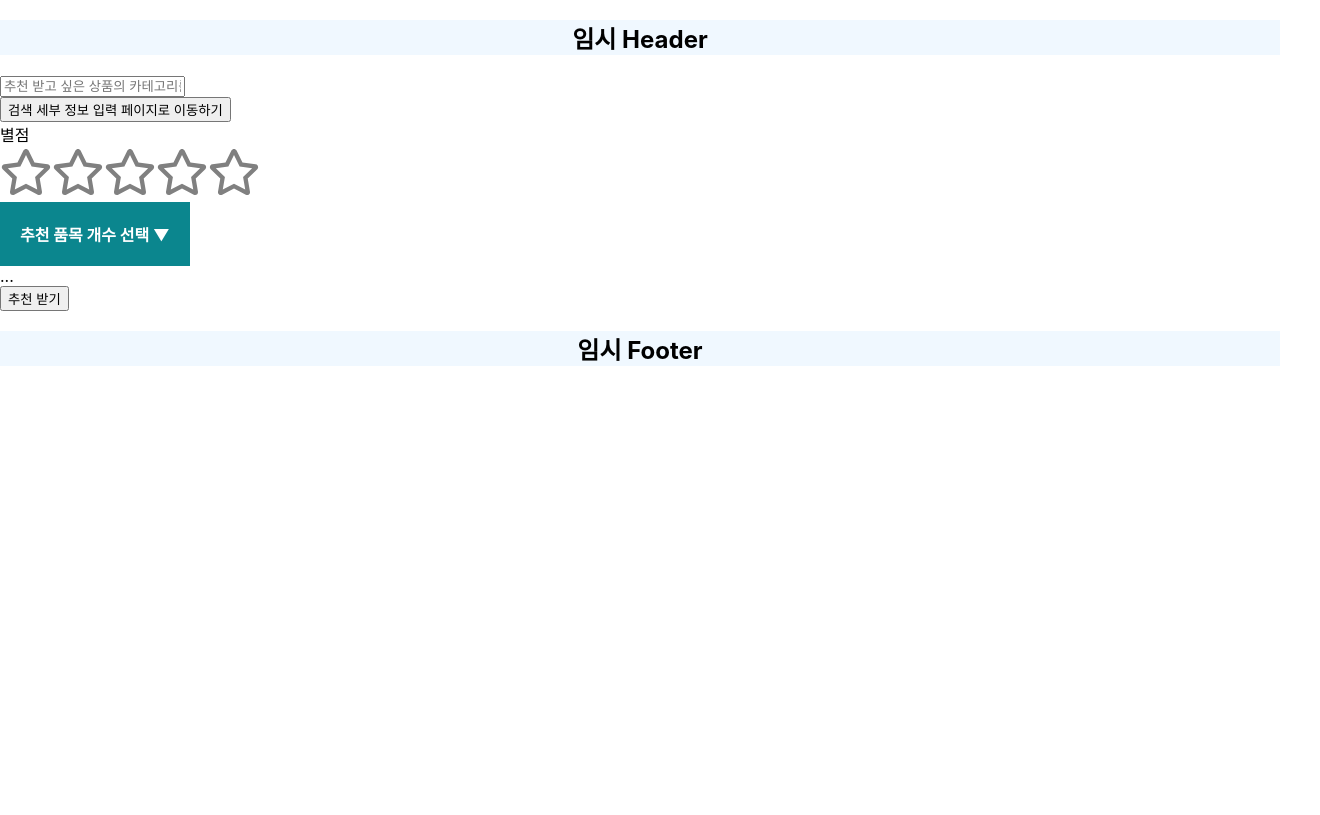
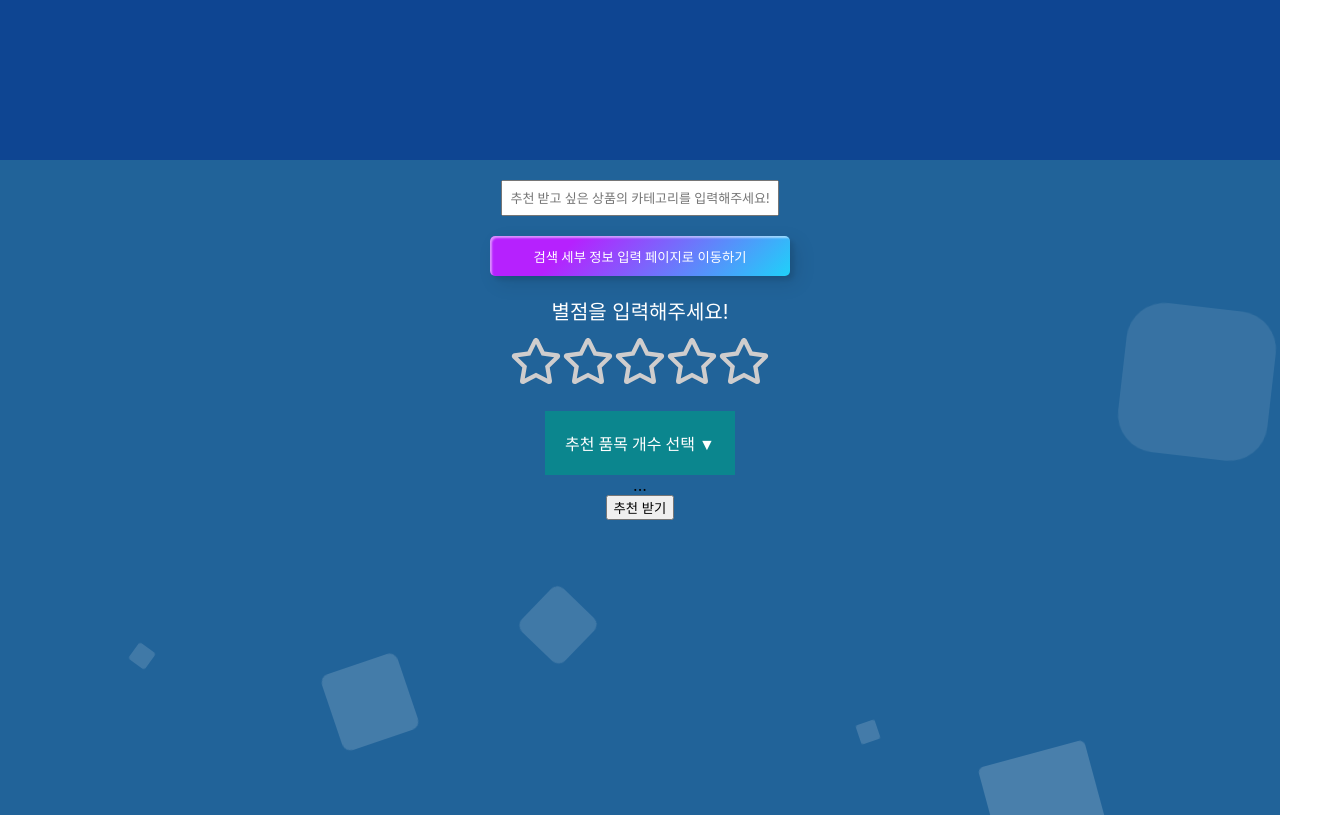
Before and after one commit to minggichae/COUrse-RN, a React (Create React App) app: page / in a window 1280 px wide. Shown: the top 815 px of the page, 1320 px wide, since content can reach past the window. Built offline with nearby package versions, Linux system fonts and the light colour scheme.

Commit message:
feat: css 작업 - header, button, background layout, star rating

```diff
--- a/package.json
+++ b/package.json
@@ -6,8 +6,10 @@
     "@testing-library/jest-dom": "^5.17.0",
     "@testing-library/react": "^13.4.0",
     "@testing-library/user-event": "^13.5.0",
+    "bootstrap": "^5.3.3",
     "framer-motion": "^11.9.0",
     "react": "^18.3.1",
+    "react-bootstrap": "^2.10.5",
     "react-dom": "^18.3.1",
     "react-icons": "^5.3.0",
     "react-router-dom": "^6.26.2",
--- a/src/App.css
+++ b/src/App.css
@@ -1,13 +1,294 @@
-/*header*/
-.header {
+
+/*header - https://wpdean.com/css-header/ */
+:root {
+  --bg: #0e4592;
+  --c1: #457b9d;
+  --c2: #fff;
+  --c3: #a8dadc;
+
+  /*
+  --bg: #112;
+  --c1: blue;
+  --c2: white;
+  --c3: #eef;
+  */
+}
+
+header {
+  height: 50vh;
+  box-sizing: border-box;
+  display: flex;
+  flex-direction: column;
+  justify-content: flex-end;
+  align-items: center;
   position: relative;
+  background-color: var(--bg);
+}
+
+@keyframes showBars {
+  0% { opacity: 0; background-position: -400% 7%, 500% 21%, -400% 35%, 500% 49%, -400% 63%, 500% 77%, -400% 91% ; }
+  14% { background-position: 0% 7%, 500% 21%, -400% 35%, 500% 49%, -400% 63%, 500% 77%, -400% 91% ; }
+  28% { background-position: 0% 7%, 100% 21%, -400% 35%, 500% 49%, -400% 63%, 500% 77%, -400% 91% ; }
+  42% { background-position: 0% 7%, 100% 21%,    0% 35%, 500% 49%, -400% 63%, 500% 77%, -400% 91% ; }
+  56% { background-position: 0% 7%, 100% 21%,    0% 35%, 100% 49%, -400% 63%, 500% 77%, -400% 91% ; }
+  70% { background-position: 0% 7%, 100% 21%,    0% 35%, 100% 49%,    0% 63%, 500% 77%, -400% 91% ; }
+  84% { background-position: 0% 7%, 100% 21%,    0% 35%, 100% 49%,    0% 63%, 100% 77%, -400% 91% ; }
+  98%, 100% { opacity: 1; background-position: 0% 7%, 100% 21%, 0% 35%, 100% 49%, 0% 63%, 100% 77%, 0% 91%; }
+}
+
+header::after {
+  content: "";
   width: 100%;
+  height: 20vh;
+  position: absolute;
+  top: 0;
+  left: 0;
+  background-color: inherit;
+  background-repeat: no-repeat;
+  background-size: 70% 7%;
+  background-image:
+    linear-gradient(var(--c1),var(--c1)),
+    linear-gradient(var(--c2),var(--c2)),
+    linear-gradient(var(--c1),var(--c1)),
+    linear-gradient(var(--c2),var(--c2)),
+    linear-gradient(var(--c1),var(--c1)),
+    linear-gradient(var(--c2),var(--c2)),
+    linear-gradient(var(--c1),var(--c1));
+  background-position: 0% 7%, 100% 21%, 0% 35%, 100% 49%, 0% 63%, 100% 77%, 0% 91%;
+  animation: showBars 3.5s;
+}
+
+@keyframes showText {
+  0% { opacity: 0; transform: translate(0, -100%); }
+  20% { opacity: 0; }
+  100% { opacity: 1; transform: translate(0, 0); }
+}
+
+header > div {
+  position: relative;
+  transform: translate(-100%, 0);
+  opacity: 0;
+  animation: showText 2s 1;
+  animation-fill-mode: forwards;
+  animation-delay: 3.5s;
   text-align: center;
-  background-color: aliceblue;
+}
+
+h1 {
+  font-weight: 400;
+  font-family: Oswald, Montserrat, arial, sans-serif;
+  margin: 0;
+  font-size: 10vw;
+  color: var(--c2);
+}
+
+p {
+  color: var(--c3);
+  margin: 0;
+  font-size: 5vw;
+  margin-bottom: 5vh;
+}
+
+@media all and (min-width: 768px) { /*반응형 코드 진입*/
+
+  @keyframes showBarsBig {
+    0% { opacity: 0; background-position: 7% -400%, 21% 500%, 35% -400%, 49% 500%, 63% -400%, 77% 500%, 91% -400%; }
+    14% { background-position: 7% 0%, 21% 500%, 35% -400%, 49% 500%, 63% -400%, 77% 500%, 91% -400%; }
+    28% { background-position: 7% 0%, 21% 100%, 35% -400%, 49% 500%, 63% -400%, 77% 500%, 91% -400%; }
+    42% { background-position: 7% 0%, 21% 100%, 35% 0%, 49% 500%, 63% -400%, 77% 500%, 91% -400%; }
+    56% { background-position: 7% 0%, 21% 100%, 35% 0%, 49% 100%, 63% -400%, 77% 500%, 91% -400%; }
+    70% { background-position: 7% 0%, 21% 100%, 35% 0%, 49% 100%, 63% 0%, 77% 500%, 91% -400%; }
+    84% { background-position: 7% 0%, 21% 100%, 35% 0%, 49% 100%, 63% 0%, 77% 100%, 91% -400%; }
+    98%, 100% { opacity: 1; background-position: 7% 0%, 21% 100%, 35% 0%, 49% 100%, 63% 0%, 77% 100%, 91% 0%; }
+  }
+
+  @keyframes showTextBig {
+    0% { opacity: 0; transform: translate(-100%, 0); }
+    20% { opacity: 0; }
+    100% { opacity: 1; transform: translate(0vw, 0); }
+  }
+
+  header {
+    height: 20vh;
+    flex-direction: column;
+    align-items: flex-start;
+    justify-content: center;
+  }
+
+  header::after {
+    width: 20vw;
+    height: 100%;
+    background-size: 7% 70%;
+    background-position:
+      7% 0%, 21% 100%, 35% 0%, 49% 100%, 63% 0%, 77% 100%, 91% 0%;
+    animation-name: showBarsBig;
+  }
+
+  header > div {
+    animation-name: showTextBig;
+    margin-left: 22vw;
+    text-align: left;
+  }
+
+  h1 {
+    font-size: 3.5vw;
+  }
+
+  p {
+    font-size: 1.5vw;
+    margin-bottom: 0;
+  }
+}
+
+@media (prefers-reduced-motion) {
+  header::after {
+    animation: none !important;
+  }
+
+  @keyframes showTextReduced {
+    0% { opacity: 0; }
+    100% { opacity: 1; }
+  }
+
+
+  header > div {
+    transform: translate(0,0);
+    animation-name: showTextReduced;
+    animation-delay: 0.5s !important;
+  }
+}
+
+
+/*main*/
+.Product__main {
+  text-align: center;
+  height: 100vh;
+}
+
+@import url('https://fonts.googleapis.com/css?family=Exo:400,700');
+
+/*background - https://devdevout.com/css/css-animated-backgrounds */
+.background{
+  background: #216399;
+  background: -webkit-linear-gradient(to left, #8febfb, #4e54c8);
+  width: 100%;
+  height:100vh;
+}
+
+.background__block__event{
+  position: absolute;
+  top: 0;
+  left: 0;
+  width: 100%;
+  height: 100%;
+  overflow: hidden;
+}
+
+.background__block__event li{
+  position: absolute;
+  display: block;
+  list-style: none;
+  width: 20px;
+  height: 20px;
+  background: rgba(255, 255, 255, 0.2);
+  animation: animate 25s linear infinite;
+  bottom: -150px;
+}
+
+.background__block__event li:nth-child(1){
+  left: 25%;
+  width: 80px;
+  height: 80px;
+  animation-delay: 0s;
+}
+
+
+.background__block__event li:nth-child(2){
+  left: 10%;
+  width: 20px;
+  height: 20px;
+  animation-delay: 2s;
+  animation-duration: 12s;
+}
+
+.background__block__event li:nth-child(3){
+  left: 70%;
+  width: 20px;
+  height: 20px;
+  animation-delay: 4s;
+}
+
+.background__block__event li:nth-child(4){
+  left: 40%;
+  width: 60px;
+  height: 60px;
+  animation-delay: 0s;
+  animation-duration: 18s;
+}
+
+.background__block__event li:nth-child(5){
+  left: 65%;
+  width: 20px;
+  height: 20px;
+  animation-delay: 0s;
+}
+
+.background__block__event li:nth-child(6){
+  left: 75%;
+  width: 110px;
+  height: 110px;
+  animation-delay: 3s;
+}
+
+.background__block__event li:nth-child(7){
+  left: 35%;
+  width: 150px;
+  height: 150px;
+  animation-delay: 7s;
+}
+
+.background__block__event li:nth-child(8){
+  left: 50%;
+  width: 25px;
+  height: 25px;
+  animation-delay: 15s;
+  animation-duration: 45s;
+}
+
+.background__block__event li:nth-child(9){
+  left: 20%;
+  width: 15px;
+  height: 15px;
+  animation-delay: 2s;
+  animation-duration: 35s;
+}
+
+.background__block__event li:nth-child(10){
+  left: 85%;
+  width: 150px;
+  height: 150px;
+  animation-delay: 0s;
+  animation-duration: 11s;
+}
+
+
+@keyframes animate {
+
+  0%{
+      transform: translateY(0) rotate(0deg);
+      opacity: 1;
+      border-radius: 0;
+  }
+
+  100%{
+      transform: translateY(-1000px) rotate(720deg);
+      opacity: 0;
+      border-radius: 50%;
+  }
+
 }
 
 /*footer*/
-
 .footer {
   position: relative;
   width: 100%;
@@ -29,17 +310,34 @@
   color:yellow;
   cursor:pointer;
   font-size: 52px;
+  transition: transform 0.3s ease, color 0.3s ease;
 }
 
 .FaRegstar {
-  color: gray;
+  color: rgb(207, 205, 205);
   cursor:pointer;
   font-size: 52px;
+  transition: transform 0.3s ease, color 0.3s ease;
 }
 
+.Fastar:hover,
+.Fastar:focus,
 .FaRegstar:hover,
 .FaRegstar:focus{
   color: yellow;
+  transform: scale(1.2);
+}
+
+.Star__rating__container {
+  position: relative;
+  margin-bottom: 20px;
+  margin-top: 20px;
+}
+
+.Star__rating__container p {
+  font-size: 20px;
+  margin-bottom: 10px;
+  color: white;
 }
 
 /*dropdown*/
@@ -55,6 +353,8 @@
 	padding: 20px;
   border: none;
   cursor: pointer;
+  font-family: 'Lato', sans-serif;
+  font-weight: 500;
 }
 
 .Dropdown:hover {
@@ -69,6 +369,8 @@
 	box-shadow: 0px 10px 10px 0px rgba(0, 0, 0, 0.5);
 	z-index: 5;
   margin-top: 20px;
+  font-family: 'Lato', sans-serif;
+  font-weight: 500;
 }
 
 
@@ -82,3 +384,78 @@
   background: #333;
 	color: #fff;
 }
+
+/*button - https://inpa.tistory.com/entry/CSS-%F0%9F%92%8D-%EB%B2%84%ED%8A%BC-%EB%94%94%EC%9E%90%EC%9D%B8-%EB%AA%A8%EC%9D%8C */
+.Custom-btn {
+  width: 300px;
+  height: 40px;
+  color: #fff;
+  border-radius: 5px;
+  padding: 10px 25px;
+  font-family: 'Lato', sans-serif;
+  font-weight: 500;
+  background: transparent;
+  cursor: pointer;
+  transition: all 0.3s ease;
+  position: relative;
+  display: inline-block;
+   box-shadow:inset 2px 2px 2px 0px rgba(255,255,255,.5),
+   7px 7px 20px 0px rgba(0,0,0,.1),
+   4px 4px 5px 0px rgba(0,0,0,.1);
+  outline: none;
+}
+
+.Scroll__button {
+  background-color: #1fd1f9;
+  background-image: linear-gradient(315deg, #1fd1f9 0%, #b621fe 74%);
+  border: none;
+  z-index: 1;
+}
+.Scroll__button:after {
+  position: absolute;
+  content: "";
+  width: 0;
+  height: 100%;
+  top: 0;
+  right: 0;
+  z-index: -1;
+  background-color: #663dff;
+  border-radius: 5px;
+   box-shadow:inset 2px 2px 2px 0px rgba(255,255,255,.5),
+   7px 7px 20px 0px rgba(0,0,0,.1),
+   4px 4px 5px 0px rgba(0,0,0,.1);
+  transition: all 0.3s ease;
+}
+.Scroll__button:hover {
+  color: #fff;
+}
+.Scroll__button:hover:after {
+  left: 0;
+  width: 100%;
+}
+.Scroll__button:active {
+  top: 2px;
+}
+
+/*category*/
+.Category__container {
+  width: 270px;
+  height: 30px;
+  font-size: 13px;
+  font-family: 'Lato', sans-serif;
+  font-weight: 500;
+  text-align: center;
+  margin-bottom: 20px;
+  margin-top: 20px;
+  z-index: 1;
+  position: relative;
+}
+
+/*Error*/
+.Error__container {
+  color: rgba(126, 5, 5, 0.842);
+  font-family: 'Lato', sans-serif;
+  font-weight: 500;
+  font-size: 17px;
+  margin-top: 10px;
+}
--- a/src/components/header/Header.jsx
+++ b/src/components/header/Header.jsx
@@ -3,8 +3,11 @@ import "../../App.css"
 
 export default function Header() {
     return (
-        <header className="header">
-            <h2>임시 Header</h2>
+        <header>
+            <div>
+                <h1>COUrse</h1>
+                <p>Made UTF-KTP</p>
+            </div>
         </header>
     );
 }
--- a/src/components/product/Product.jsx
+++ b/src/components/product/Product.jsx
@@ -37,18 +37,32 @@ export default function Product() {
     }
     return (
         <>
-        <div className='Product__default__screen'>
+        <div className='Product__main'>
+        <div class="background" > {/*background css*/}
+            <ul class="background__block__event"> {/*backgroud css*/}
+                    <li></li>
+                    <li></li>
+                    <li></li>
+                    <li></li>
+                    <li></li>
+                    <li></li>
+                    <li></li>
+                    <li></li>
+                    <li></li>
+                    <li></li>
+            </ul>
+        <div>
             <input
             type="text"
             placeholder='추천 받고 싶은 상품의 카테고리를 입력해주세요!'
             value={categoryValue}
             onChange={saveCategory}
+            className='Category__container'
             />
         </div>
-        <button onClick={handleScroll}>
+        <button className="Custom-btn Scroll__button" onClick={handleScroll}>
             검색 세부 정보 입력 페이지로 이동하기
         </button>
-
         <div className='Error__container'>{error}</div>
         <div ref={scrollRef}>
         <Star />
@@ -56,6 +70,8 @@ export default function Product() {
         </div>
         <div>...</div> {/*성능 추가하기*/}
         <button onClick={handleResult}>추천 받기</button>
+        </div>
+        </div>
         </>
     )
 }
--- a/src/components/productresult/ProductResult.jsx
+++ b/src/components/productresult/ProductResult.jsx
@@ -3,6 +3,6 @@ import React from 'react';
 export default function ProductResult() {
 
     return (
-        임시데이터
+        <h2>임시데이터</h2>
     )
 }
--- a/src/components/sideoption/Dropdown.jsx
+++ b/src/components/sideoption/Dropdown.jsx
@@ -23,7 +23,6 @@ export default function Dropdown() {
             </div>} {/* true일 때만 Dropdown 컴포넌트 렌더링 */}
           </div>
       </div>
-
       </>
     );
   }
--- a/src/components/sideoption/Star.jsx
+++ b/src/components/sideoption/Star.jsx
@@ -22,8 +22,8 @@ export default function Star() {
     }
     return (
         <>
-        별점
-        <div>
+        <div className='Star__rating__container'>
+        <p>별점을 입력해주세요!</p>
             {handleratingsStar()}
         </div>
         </>
```
Also changed, not shown: src/components/layout/Layout.jsx (added, +22 -0 lines), src/App.js (line endings or trailing spaces), 1 other file (tests, documents, lock files or other folders).
